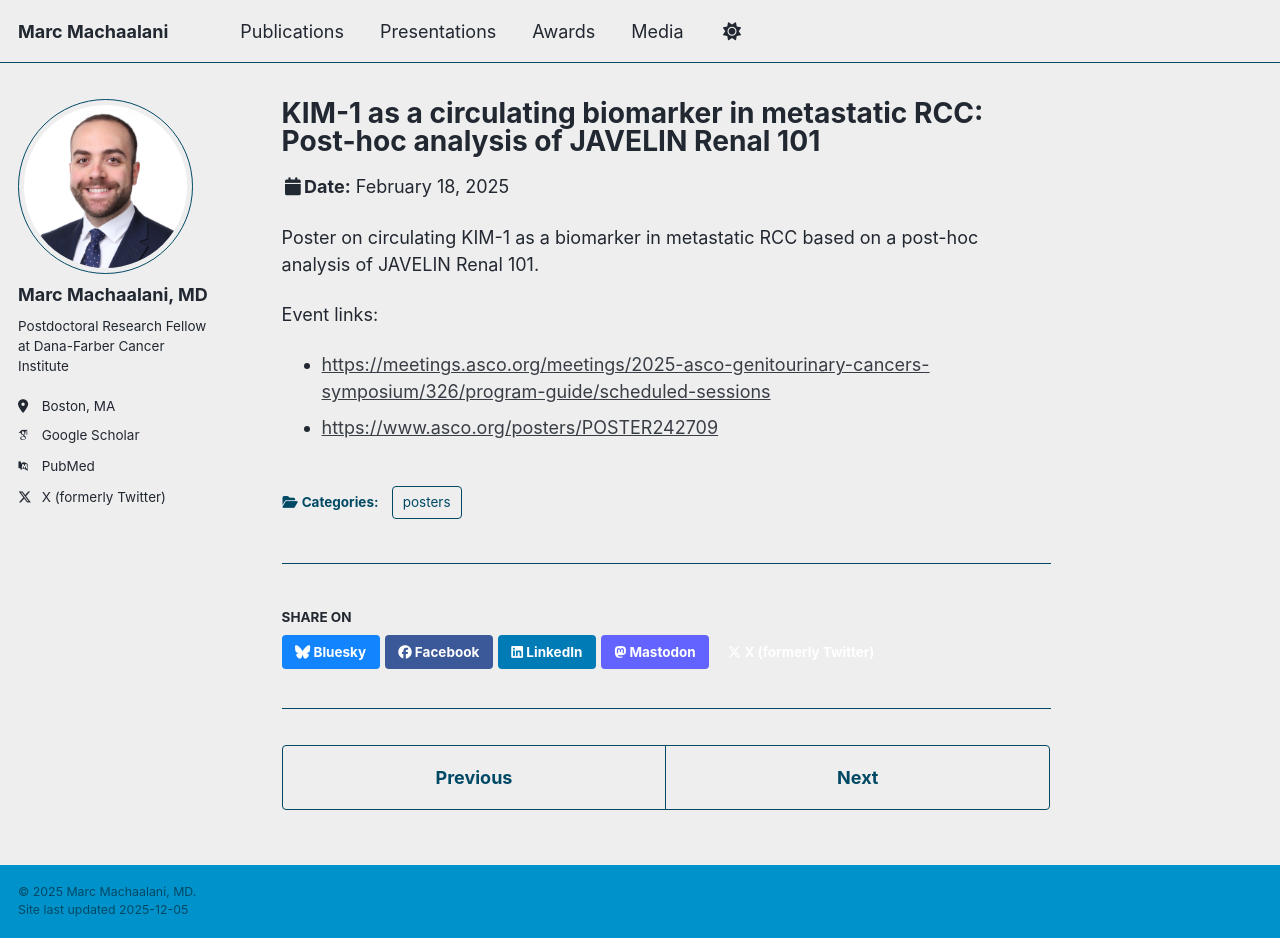
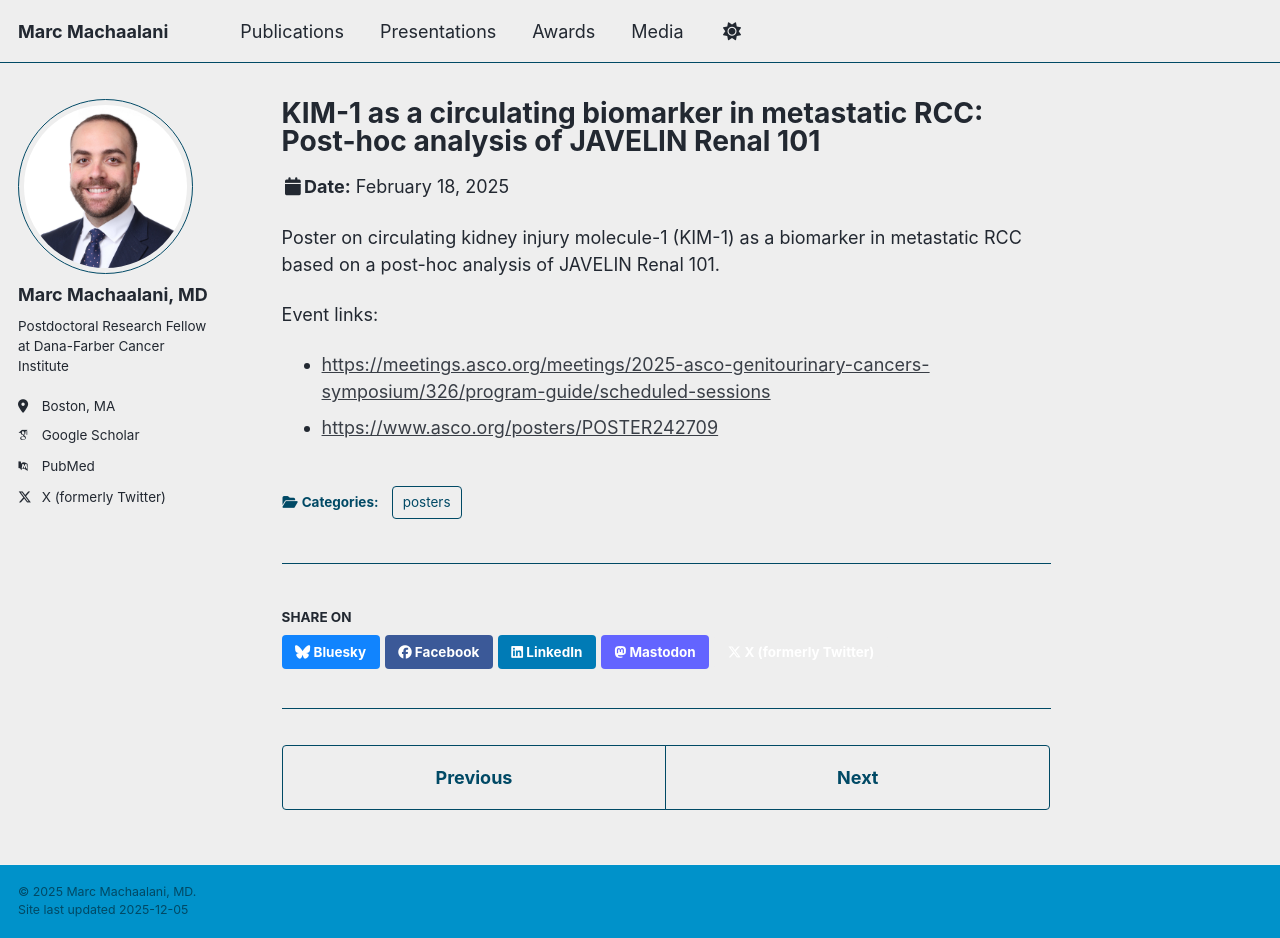
Before and after one commit to MarcMachaalani/marcmachaalani.github.io, a Jekyll site: the page built from _talks/2025-02-18-asco-gu-kim1-javelin-poster.md, in a window 1280 px wide and 938 px high. Built offline with Jekyll 4.4.1, drawn with Linux system fonts in a browser that asks for light colours; some web fonts are replaced; a script bundle is joined from its source files by our own code; library files that are not in the unit come from our copies.

Commit message:
Update 2025-02-18-asco-gu-kim1-javelin-poster.md

```diff
--- a/_talks/2025-02-18-asco-gu-kim1-javelin-poster.md
+++ b/_talks/2025-02-18-asco-gu-kim1-javelin-poster.md
@@ -9,7 +9,7 @@ date: 2025-02-18
 location: "San Francisco, CA, USA"
 ---
 
-Poster on circulating KIM-1 as a biomarker in metastatic RCC based on a post-hoc analysis of JAVELIN Renal 101.
+Poster on circulating kidney injury molecule-1 (KIM-1) as a biomarker in metastatic RCC based on a post-hoc analysis of JAVELIN Renal 101.
 
 Event links:
 - <https://meetings.asco.org/meetings/2025-asco-genitourinary-cancers-symposium/326/program-guide/scheduled-sessions>
```
